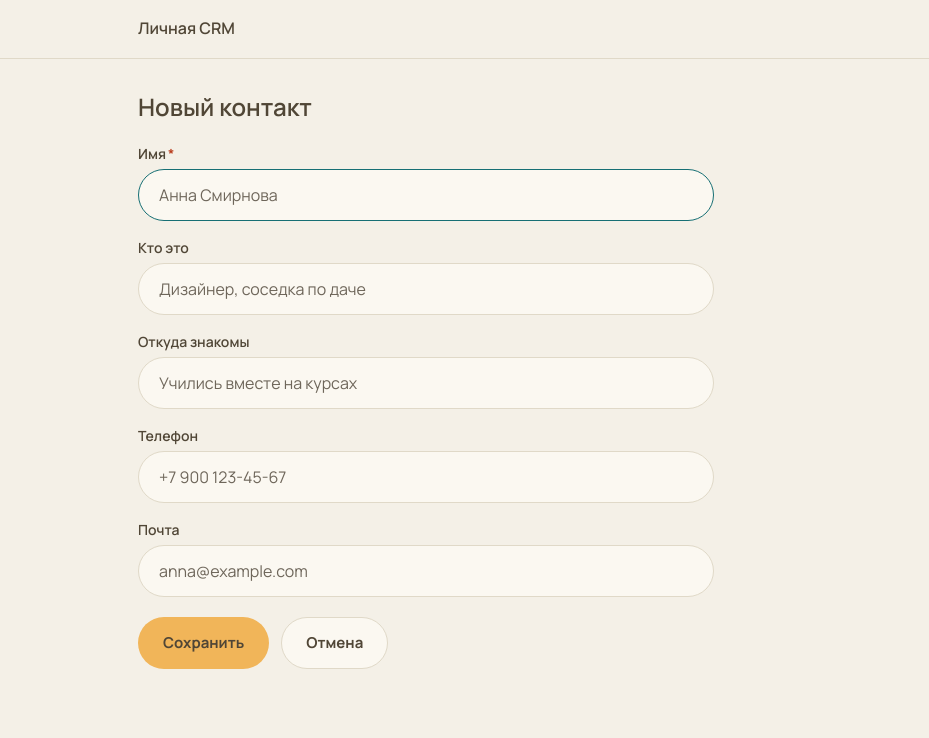
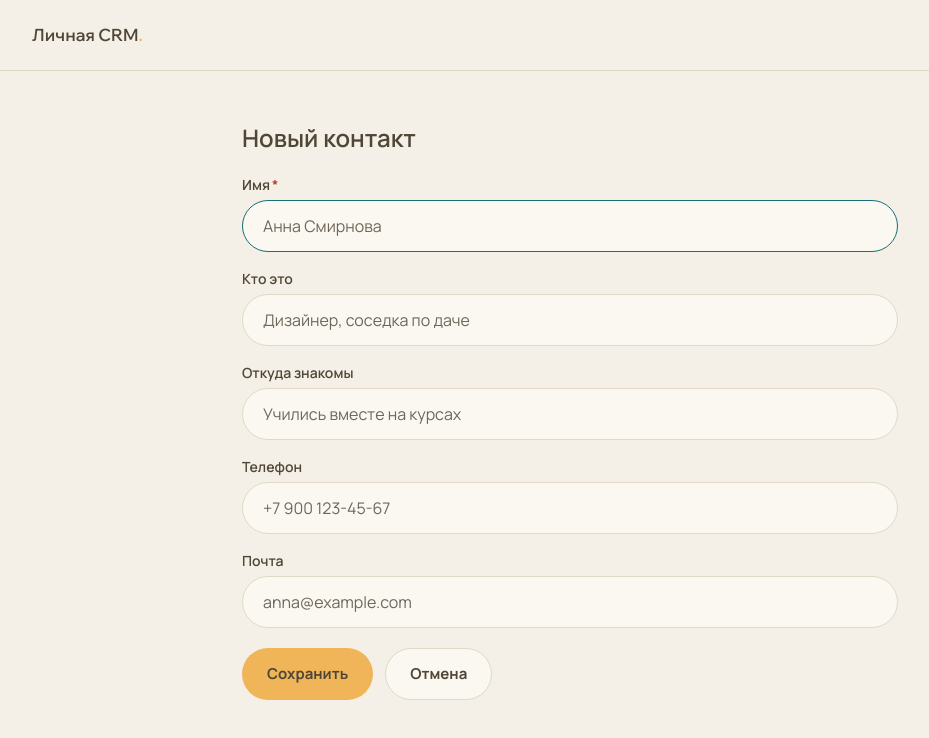
Before and after one commit to AnastasiaKonovalova/personal-crm, a Next.js app: page /contacts/new in a window 1280 px wide. Shown: the top 738 px of the page, without its empty margins (70-999 px from the left). Built offline with nearby package versions, Linux system fonts and the light colour scheme.

Commit message:
Add app header, page shell and aurora wash

```diff
--- a/src/app/contacts/[id]/edit/page.tsx
+++ b/src/app/contacts/[id]/edit/page.tsx
@@ -1,6 +1,7 @@
 import type { Metadata } from "next";
 import { notFound } from "next/navigation";
 import { ContactForm } from "@/components/contact-form";
+import { PageShell } from "@/components/page-shell";
 import { getContact } from "@/server/contacts";
 
 export const metadata: Metadata = {
@@ -15,9 +16,9 @@ export default async function EditContactPage({ params }: { params: Promise<{ id
   }
 
   return (
-    <div className="grid max-w-xl gap-6">
+    <PageShell width="narrow" className="grid gap-6">
       <h1 className="text-2xl font-semibold">Редактирование контакта</h1>
       <ContactForm contact={contact} />
-    </div>
+    </PageShell>
   );
 }
--- a/src/app/contacts/[id]/page.tsx
+++ b/src/app/contacts/[id]/page.tsx
@@ -3,6 +3,7 @@ import { notFound } from "next/navigation";
 import { ChevronLeft, Pencil } from "lucide-react";
 import { NoteForm } from "@/components/note-form";
 import { NoteItem } from "@/components/note-item";
+import { PageShell } from "@/components/page-shell";
 import { Button } from "@/components/ui/button";
 import { Card, CardContent, CardHeader, CardTitle } from "@/components/ui/card";
 import { getContactWithNotes } from "@/server/contacts";
@@ -27,7 +28,7 @@ export default async function ContactPage({ params }: { params: Promise<{ id: st
   const { contact, notes } = data;
 
   return (
-    <div className="grid gap-6">
+    <PageShell width="narrow" className="grid gap-6">
       <div>
         <Button asChild variant="ghost" size="sm" className="-ml-3">
           <Link href="/">
@@ -88,6 +89,6 @@ export default async function ContactPage({ params }: { params: Promise<{ id: st
           )}
         </CardContent>
       </Card>
-    </div>
+    </PageShell>
   );
 }
--- a/src/app/contacts/new/page.tsx
+++ b/src/app/contacts/new/page.tsx
@@ -1,5 +1,6 @@
 import type { Metadata } from "next";
 import { ContactForm } from "@/components/contact-form";
+import { PageShell } from "@/components/page-shell";
 
 export const metadata: Metadata = {
   title: "Новый контакт — Личная CRM",
@@ -7,9 +8,9 @@ export const metadata: Metadata = {
 
 export default function NewContactPage() {
   return (
-    <div className="grid max-w-xl gap-6">
+    <PageShell width="narrow" className="grid gap-6">
       <h1 className="text-2xl font-semibold">Новый контакт</h1>
       <ContactForm />
-    </div>
+    </PageShell>
   );
 }
--- a/src/app/globals.css
+++ b/src/app/globals.css
@@ -65,6 +65,7 @@
   --spacing-pad-stat: var(--pad-stat);
   --spacing-pad-card: var(--pad-card);
   --spacing-header-height: var(--header-height);
+  --spacing-gutter-fluid: var(--gutter-fluid);
   --spacing-hit-carousel: var(--hit-carousel);
 
   --container-content: var(--content-max);
@@ -73,6 +74,41 @@
   /* fonts from next/font (layout.tsx) */
   --font-display: var(--font-wix-madefor-display), var(--font-manrope), sans-serif;
   --font-sans: var(--font-manrope), system-ui, sans-serif;
+}
+
+/* Gold wash behind the list screens (design system Aurora). Every glow is gold, never teal */
+@utility aurora {
+  position: absolute;
+  inset: -20% -20% -15% 28%;
+  z-index: 0;
+  pointer-events: none;
+  background:
+    radial-gradient(50% 35% at 65% 22%, color-mix(in srgb, var(--accent) 60%, transparent), transparent 70%),
+    radial-gradient(55% 30% at 38% 35%, color-mix(in srgb, var(--aurora-gold) 48%, transparent), transparent 72%),
+    radial-gradient(40% 25% at 88% 18%, color-mix(in srgb, var(--accent-soft) 55%, transparent), transparent 70%),
+    radial-gradient(35% 22% at 72% 48%, color-mix(in srgb, var(--brown) 24%, transparent), transparent 70%),
+    radial-gradient(50% 32% at 60% 74%, color-mix(in srgb, var(--accent) 28%, transparent), transparent 70%),
+    radial-gradient(55% 28% at 36% 82%, color-mix(in srgb, var(--accent-soft) 42%, transparent), transparent 72%),
+    radial-gradient(40% 24% at 84% 86%, color-mix(in srgb, var(--brown) 14%, transparent), transparent 70%);
+  filter: blur(54px);
+  opacity: 0.88;
+  mask-image: linear-gradient(to bottom, black 52%, transparent 76%);
+  animation: aurora-drift 9s ease-in-out infinite alternate;
+
+  @media (max-width: 860px) {
+    inset: -10% -5% auto -5%;
+    height: 55%;
+    mask-image: none;
+  }
+  @media (prefers-reduced-motion: reduce) {
+    animation: none;
+  }
+}
+
+@keyframes aurora-drift {
+  0% { transform: translate(0, 0) scale(1) rotate(0deg); }
+  50% { transform: translate(-4%, 3%) scale(1.12) rotate(6deg); }
+  100% { transform: translate(3%, -3%) scale(1.05) rotate(-4deg); }
 }
 
 @layer base {
--- a/src/app/layout.tsx
+++ b/src/app/layout.tsx
@@ -24,14 +24,14 @@ export default function RootLayout({ children }: Readonly<{ children: React.Reac
   return (
     <html lang="ru" className={`${wixMadeforDisplay.variable} ${manrope.variable}`}>
       <body className="min-h-screen antialiased">
-        <header className="border-b">
-          <div className="mx-auto flex max-w-4xl items-center px-4 py-4">
-            <Link href="/" className="font-semibold">
-              Личная CRM
+        <header className="sticky top-0 z-10 border-b border-line bg-header-glass backdrop-blur-[10px]">
+          <div className="mx-auto flex h-header-height max-w-content items-center px-gutter-fluid">
+            <Link href="/" className="font-display text-brand font-semibold whitespace-nowrap">
+              Личная CRM<span className="text-accent">.</span>
             </Link>
           </div>
         </header>
-        <main className="mx-auto max-w-4xl px-4 py-8">{children}</main>
+        {children}
       </body>
     </html>
   );
--- a/src/app/not-found.tsx
+++ b/src/app/not-found.tsx
@@ -1,14 +1,15 @@
 import Link from "next/link";
+import { PageShell } from "@/components/page-shell";
 import { Button } from "@/components/ui/button";
 
 export default function NotFound() {
   return (
-    <div className="grid justify-items-start gap-4">
+    <PageShell width="narrow" className="grid justify-items-start gap-4">
       <h1 className="text-2xl font-semibold">Не нашлось</h1>
       <p className="text-muted-foreground">Такого контакта или страницы нет.</p>
       <Button asChild variant="outline">
         <Link href="/">К списку контактов</Link>
       </Button>
-    </div>
+    </PageShell>
   );
 }
--- a/src/app/page.tsx
+++ b/src/app/page.tsx
@@ -1,6 +1,7 @@
 import Form from "next/form";
 import Link from "next/link";
 import { ChevronLeft, ChevronRight, Plus, Search } from "lucide-react";
+import { PageShell } from "@/components/page-shell";
 import { Button } from "@/components/ui/button";
 import { Input } from "@/components/ui/input";
 import {
@@ -31,7 +32,7 @@ export default async function ContactsPage({ searchParams }: { searchParams: Sea
   const { items, total, page, pageCount } = await listContacts({ query, page: requestedPage });
 
   return (
-    <div className="grid gap-6">
+    <PageShell aurora className="grid gap-6">
       <div className="flex flex-wrap items-end justify-between gap-4">
         <div className="grid gap-1">
           <h1 className="text-2xl font-semibold">Контакты</h1>
@@ -126,6 +127,6 @@ export default async function ContactsPage({ searchParams }: { searchParams: Sea
           )}
         </nav>
       )}
-    </div>
+    </PageShell>
   );
 }
--- /dev/null
+++ b/src/components/page-shell.tsx
@@ -0,0 +1,33 @@
+import { cn } from "@/lib/utils";
+
+type PageShellProps = {
+  width?: "wide" | "narrow";
+  aurora?: boolean;
+  className?: string;
+  children: React.ReactNode;
+};
+
+// Page column under the header: wide (1180) for the list, narrow (760) for the card and forms.
+// `aurora` puts the gold wash behind the page; only the list screens use it
+export function PageShell({ width = "wide", aurora = false, className, children }: PageShellProps) {
+  const main = (
+    <main
+      className={cn(
+        "relative mx-auto w-full px-gutter-fluid pt-[clamp(28px,4vw,56px)] pb-[clamp(50px,7vw,96px)]",
+        width === "wide" ? "max-w-content" : "max-w-narrow",
+        className,
+      )}
+    >
+      {children}
+    </main>
+  );
+
+  if (!aurora) return main;
+
+  return (
+    <div className="relative overflow-hidden">
+      <div className="aurora" aria-hidden="true" />
+      {main}
+    </div>
+  );
+}
--- a/src/design-system/tokens.css
+++ b/src/design-system/tokens.css
@@ -37,6 +37,7 @@
   --space-label: 30px;
   --space-cta-top: 34px;
   --gutter: 52px;
+  --gutter-fluid: clamp(20px, 5vw, 52px); /* app: page side padding, the clamp from the gutter usage note */
   --pad-stat: 26px;
   --pad-card: 30px;
   --pad-cell: 32px;
```
Also changed, not shown: design/README.md.
